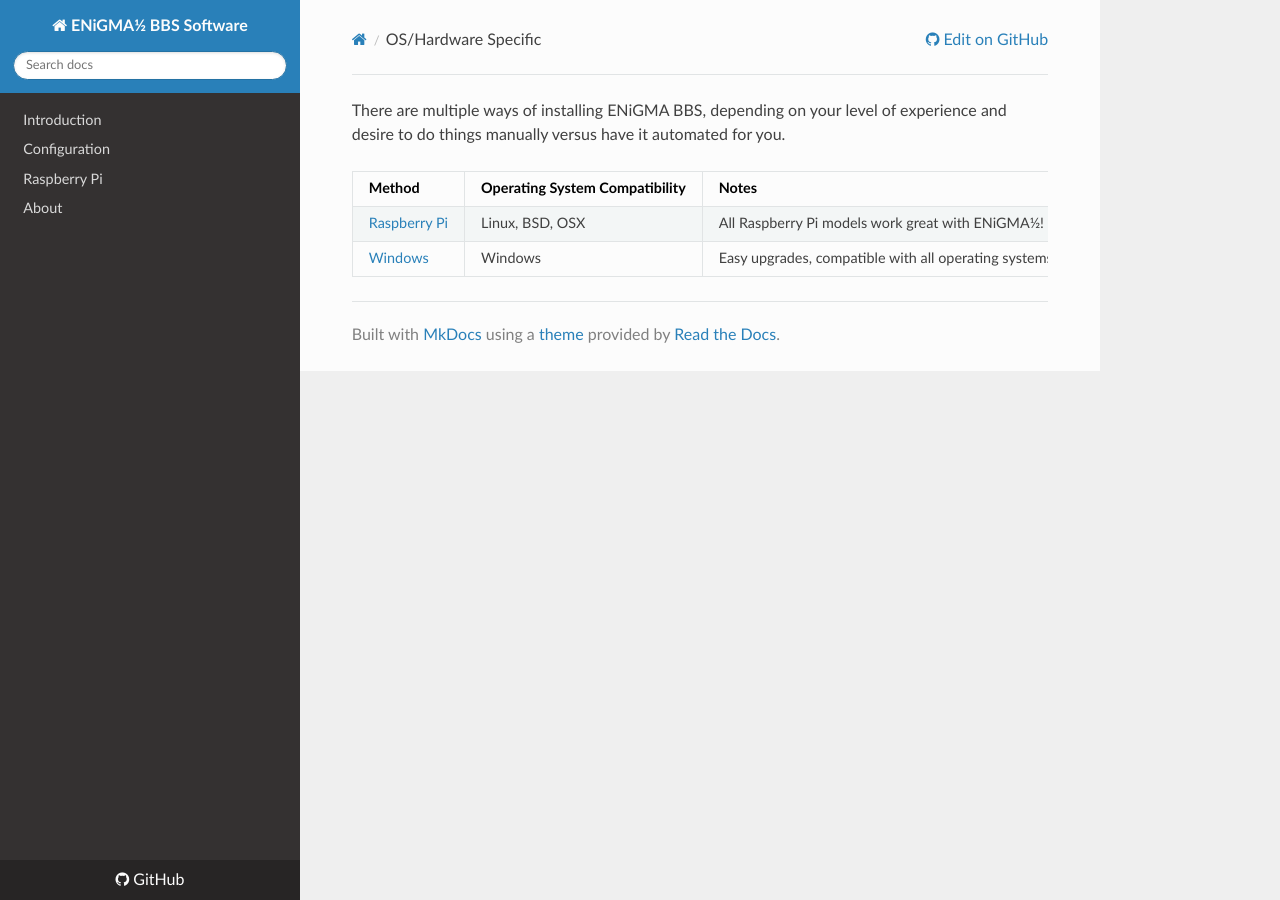
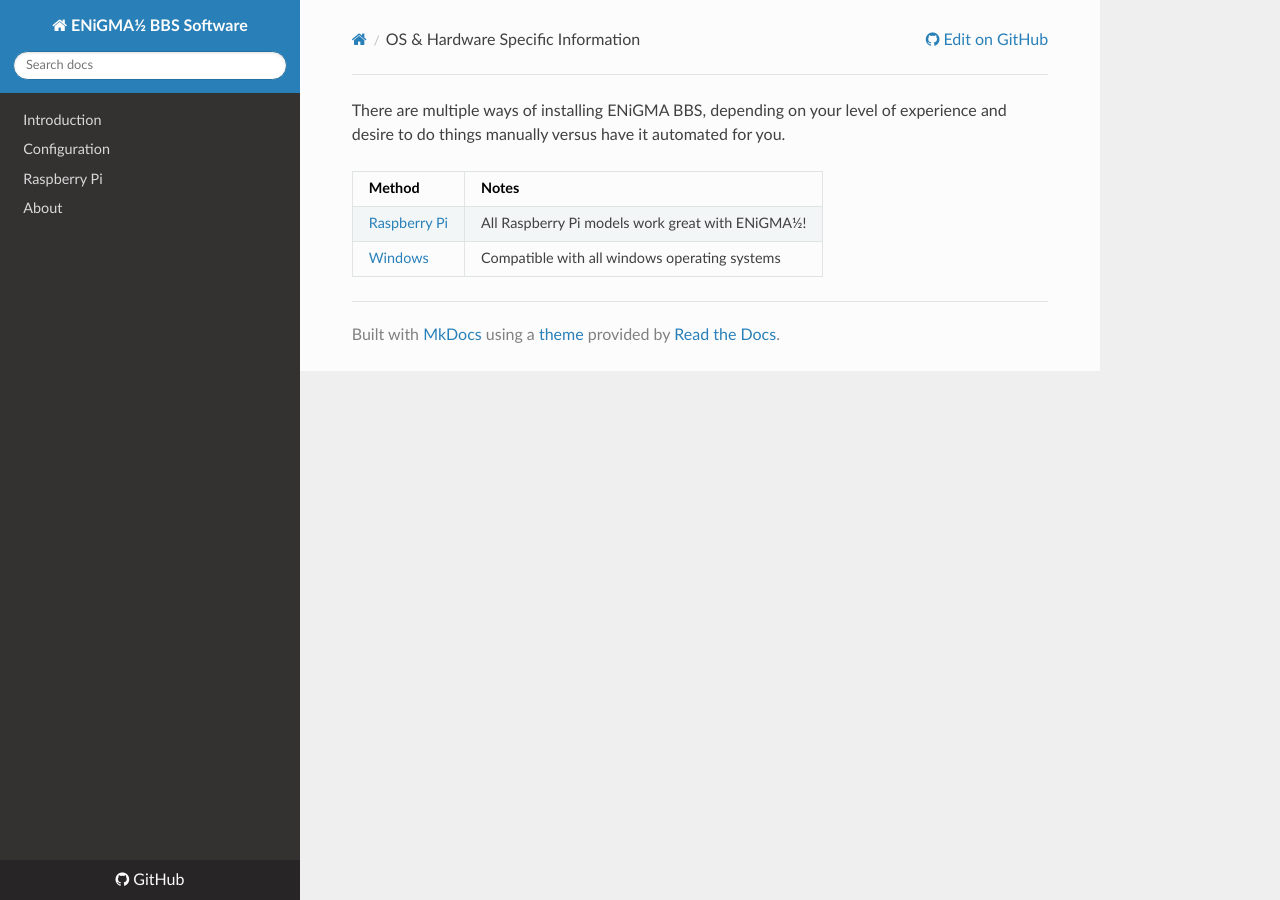
Before and after one commit to NuSkooler/enigma-bbs, an MkDocs documentation site: the page built from docs/installation/os-hardware.md, in a window 1280 px wide. Built offline with MkDocs 1.6.1, drawn with Linux system fonts in a browser that asks for light colours; nearby versions of some CDN libraries; old or Windows-style settings are respelled for this version of MkDocs.

Commit message:
Update os-hardware.md

```diff
--- a/docs/installation/os-hardware.md
+++ b/docs/installation/os-hardware.md
@@ -1,11 +1,11 @@
 ---
 layout: page
-title: OS/Hardware Specific
+title: OS & Hardware Specific Information
 ---
 There are multiple ways of installing ENiGMA BBS, depending on your level of experience and desire to do
 things manually versus have it automated for you.
 
-| Method                                 | Operating System Compatibility                 | Notes                                                                                       |
-|----------------------------------------|------------------------------------------------|---------------------------------------------------------------------------------------------|
-| [Raspberry Pi](rpi)  | Linux, BSD, OSX                                | All Raspberry Pi models work great with ENiGMA½! |
-| [Windows](windows)                | Windows                       | Easy upgrades, compatible with all operating systems, no dependencies to install            |
+| Method                                 | Notes                                                                                       |
+|----------------------------------------|---------------------------------------------------------------------------------------------|
+| [Raspberry Pi](rpi)  | All Raspberry Pi models work great with ENiGMA½! |
+| [Windows](windows)   | Compatible with all windows operating systems            |
```
